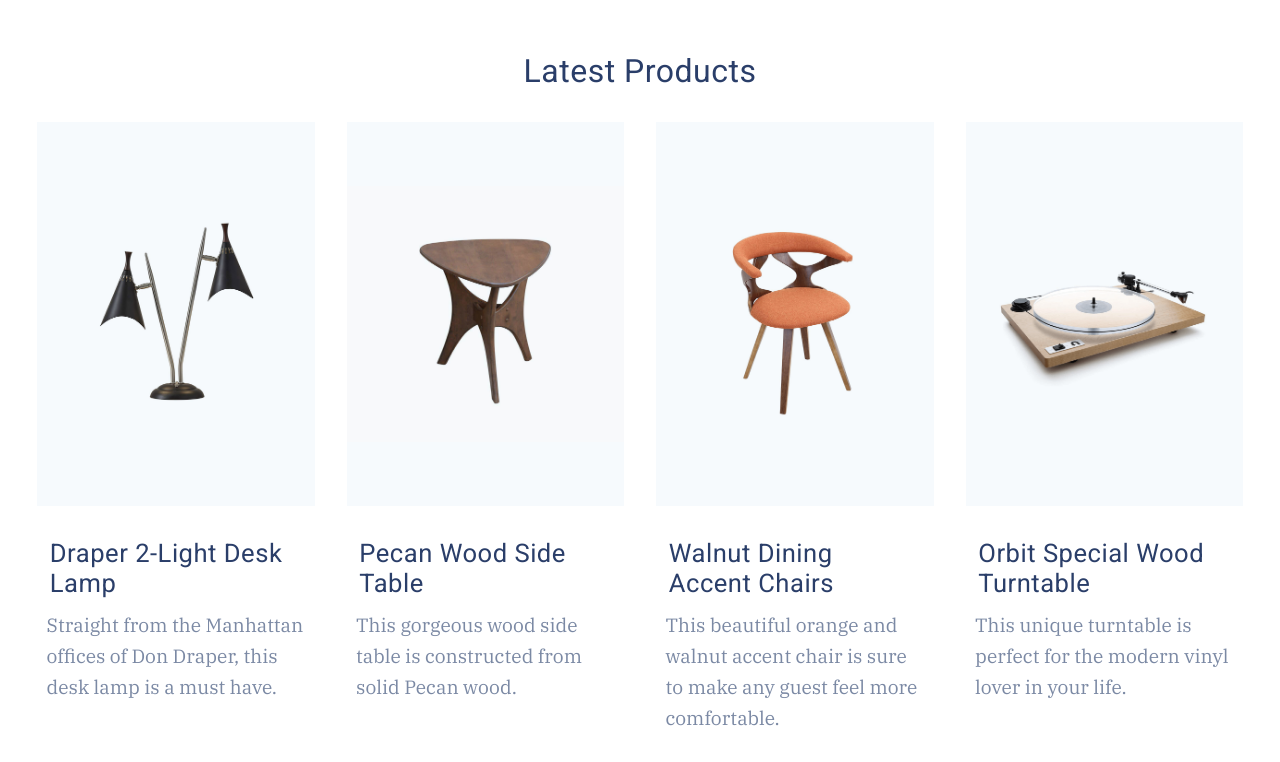
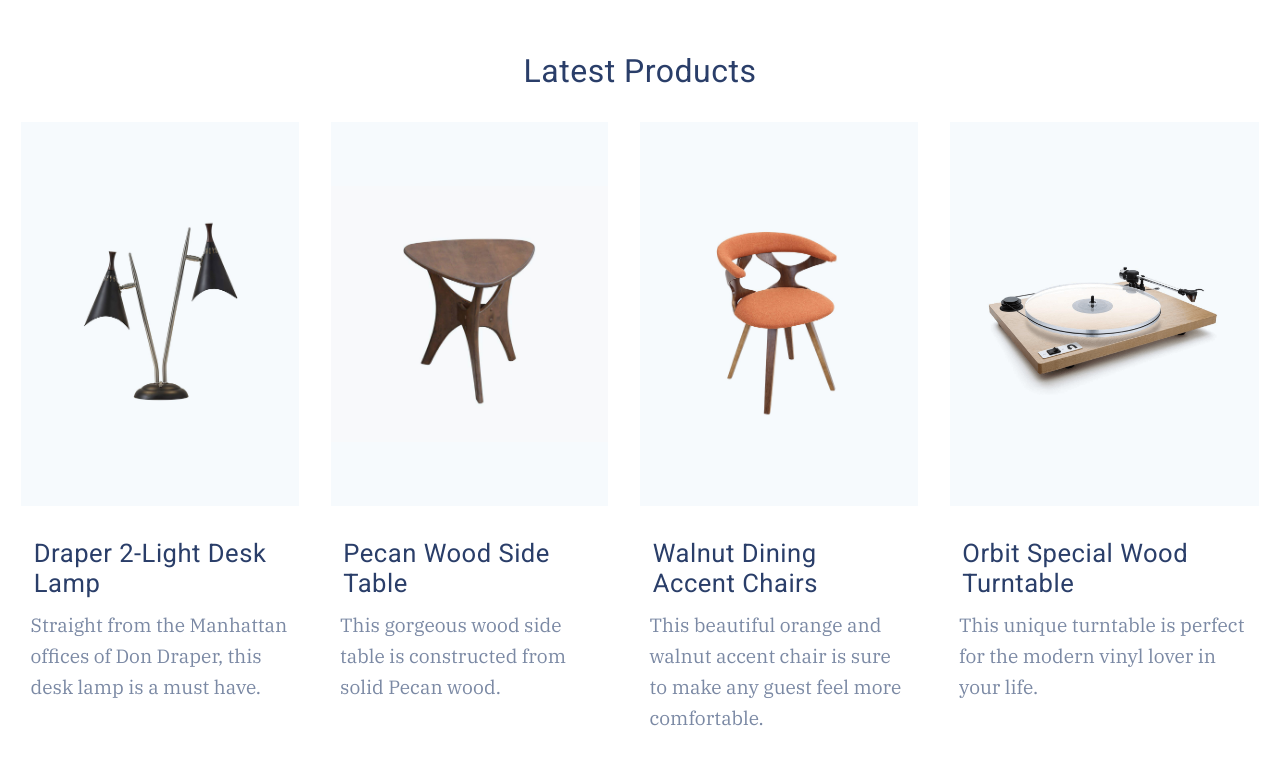
Before and after one commit to rafaelmollad/midmod, a plain HTML site: page index.html in a window 1280 px wide. Shown: the part 660-1422 px from the top of the page. Drawn offline with Linux system fonts and the light colour scheme; a script that the page names is missing.

Commit message:
Closes #4

```diff
--- a/estilos/estilos.css
+++ b/estilos/estilos.css
@@ -424,8 +424,18 @@ footer img {
   .latest,
   .best-seller,
   .collection {
+    padding-right: 2em;
     width: 50%;
-    padding: 0 1em;
+  }
+
+  .latest:nth-child(even),
+  .best-seller:nth-child(even),
+  .collection:nth-child(even) {
+    padding: 0;
+  }
+
+  .collection:nth-child(9) {
+    padding-right: 0;
   }
 
   .product-image {
@@ -512,6 +522,21 @@ footer img {
   #collections .product-image {
     width: 100%;
     height: 100%;
+  }
+
+  .latest,
+  .best-seller,
+  .collection {
+    padding-right: 2em !important;
+  }
+
+  .latest:nth-child(4n + 4),
+  .best-seller:nth-child(4n + 4) {
+    padding-right: 0 !important;
+  }
+
+  .collection:nth-child(3n + 3) {
+    padding: 0 !important;
   }
 
   /* Header */
```
